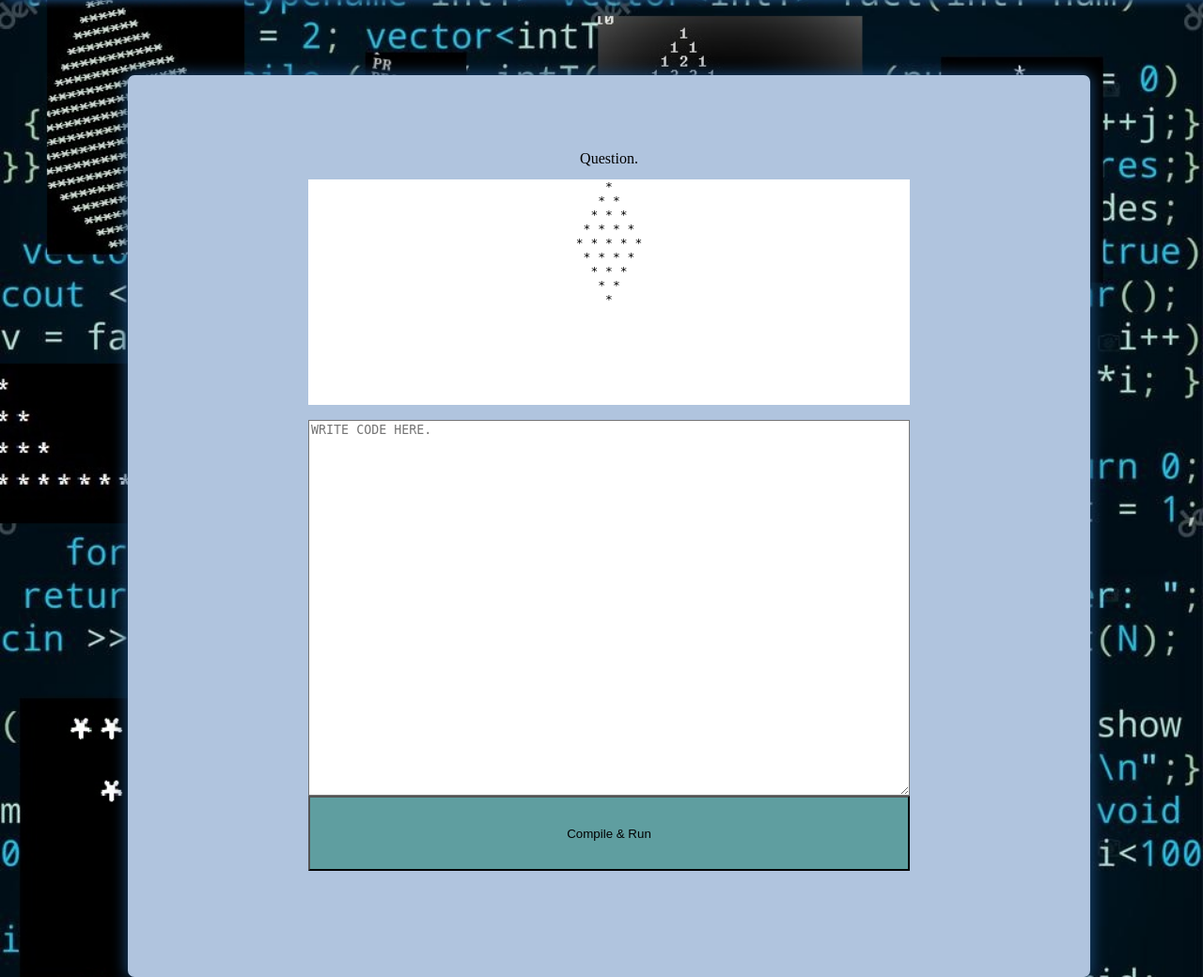
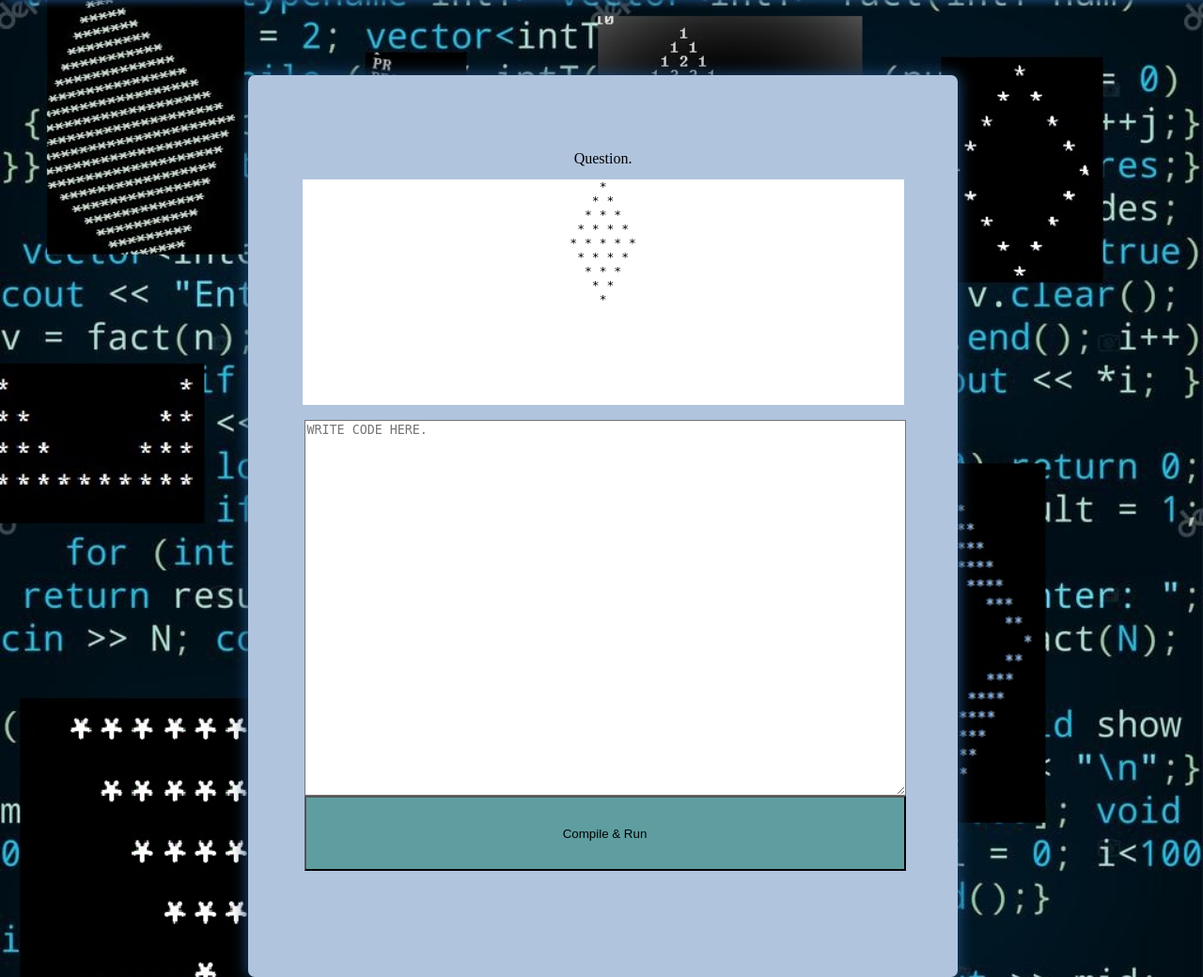
Before and after one commit to mridul-arora/Otaku-Run, a PHP site: page /Code/index.php in a window 1280 px wide. Shown: the part 73-1113 px from the top of the page at 94% size. Run offline with PHP 8.4, Linux system fonts and the light colour scheme.

Commit message:
bg image

```diff
--- a/Assets/css/code.css
+++ b/Assets/css/code.css
@@ -6,7 +6,7 @@
     background-color:cadetblue;
       width:50vw;
     height:10vh;
-    margin: 0vh 2.5vw;
+    margin: 0vh 0.65vw;
 }
 #code_wrapper {
     padding-top: 10vh;
@@ -17,11 +17,11 @@
     border-color: #18436e;
     border-radius: 7px;
     box-shadow: 0px 0px 15px 2px #18436e;
-    width: 60vw;
+    width: 55vw;
     height: 100vh;
     background-color: lightsteelblue;
-    padding: 10vh 10vw;
-     margin: 0vh 10vw;
+    padding: 10vh 2vw;
+     margin: 0vh 20vw;
 }
 #ques_box{
     background-color: white;
@@ -35,5 +35,5 @@
      background-color: white;
     width:50vw;
     height:50vh;
-    margin: 0vh 2.5vw;
+    margin: 0vh 0.65vw;
 }
```
